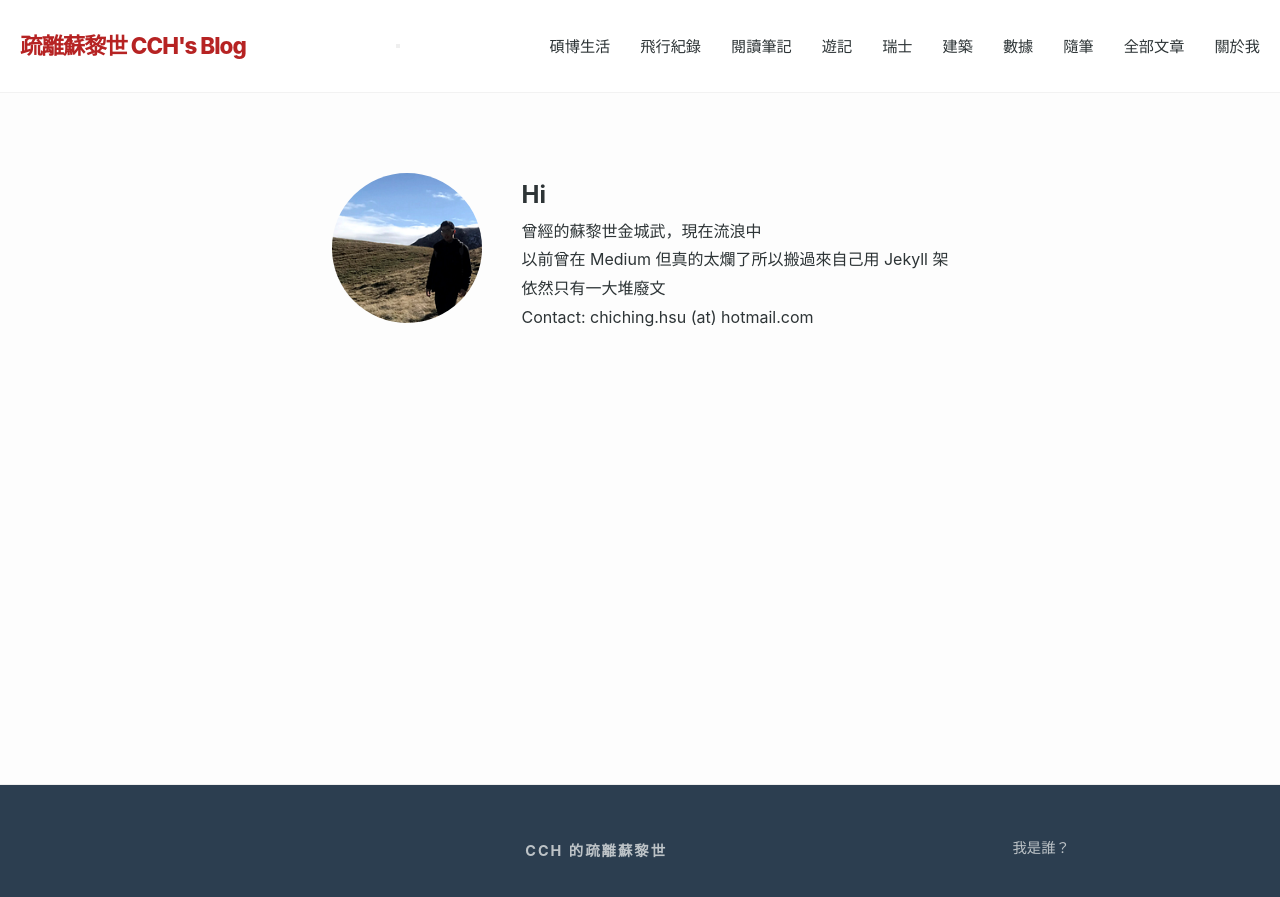
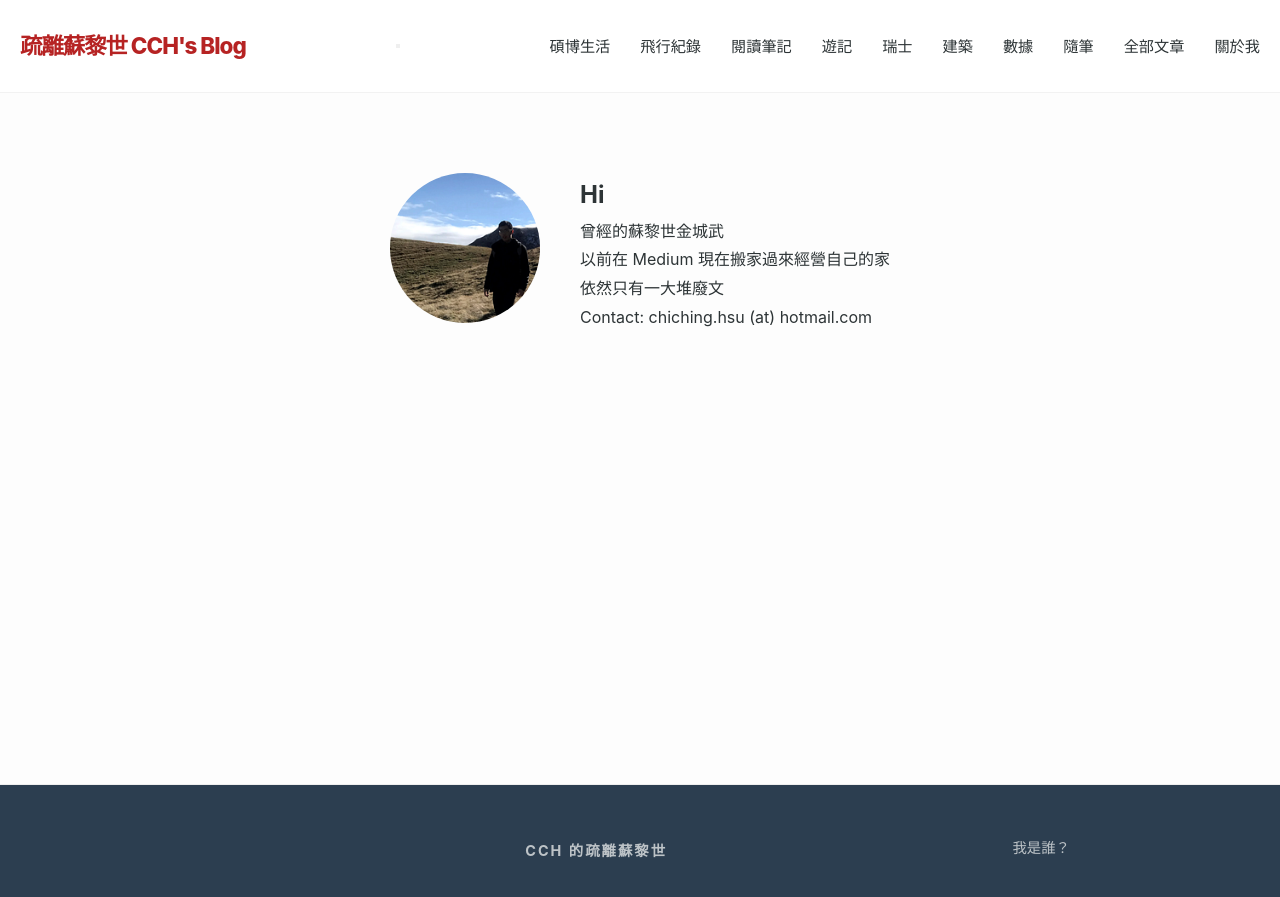
Before and after one commit to Chichinghsu/chichinghsu.github.io, a Jekyll site: the page built from about.md, in a window 1280 px wide. Shown: the top 897 px of the page. Built offline with Jekyll 4.4.1, drawn with Linux system fonts in a browser that asks for light colours.

Commit message:
update about

```diff
--- a/about.md
+++ b/about.md
@@ -11,8 +11,8 @@ permalink: /about/
 
     <div class="about-text">
         <h2>Hi</h2>
-        <p>曾經的蘇黎世金城武，現在流浪中</p>
-        <p>以前曾在 Medium 但真的太爛了所以搬過來自己用 Jekyll 架</p>
+        <p>曾經的蘇黎世金城武</p>
+        <p>以前在 Medium 現在搬家過來經營自己的家</p>
         <p>依然只有一大堆廢文</p>
         <p>Contact: chiching.hsu (at) hotmail.com</p>
     </div>
```
